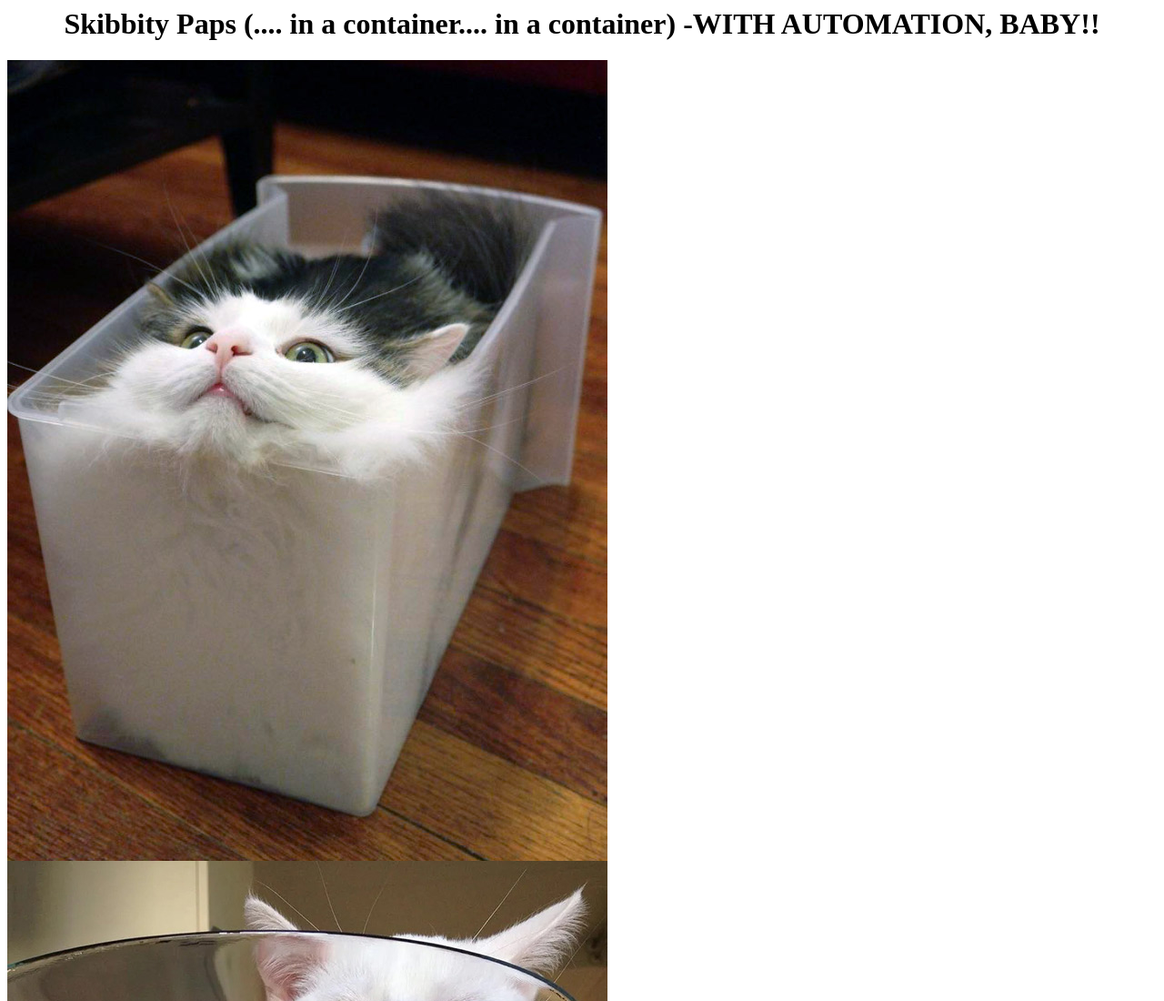
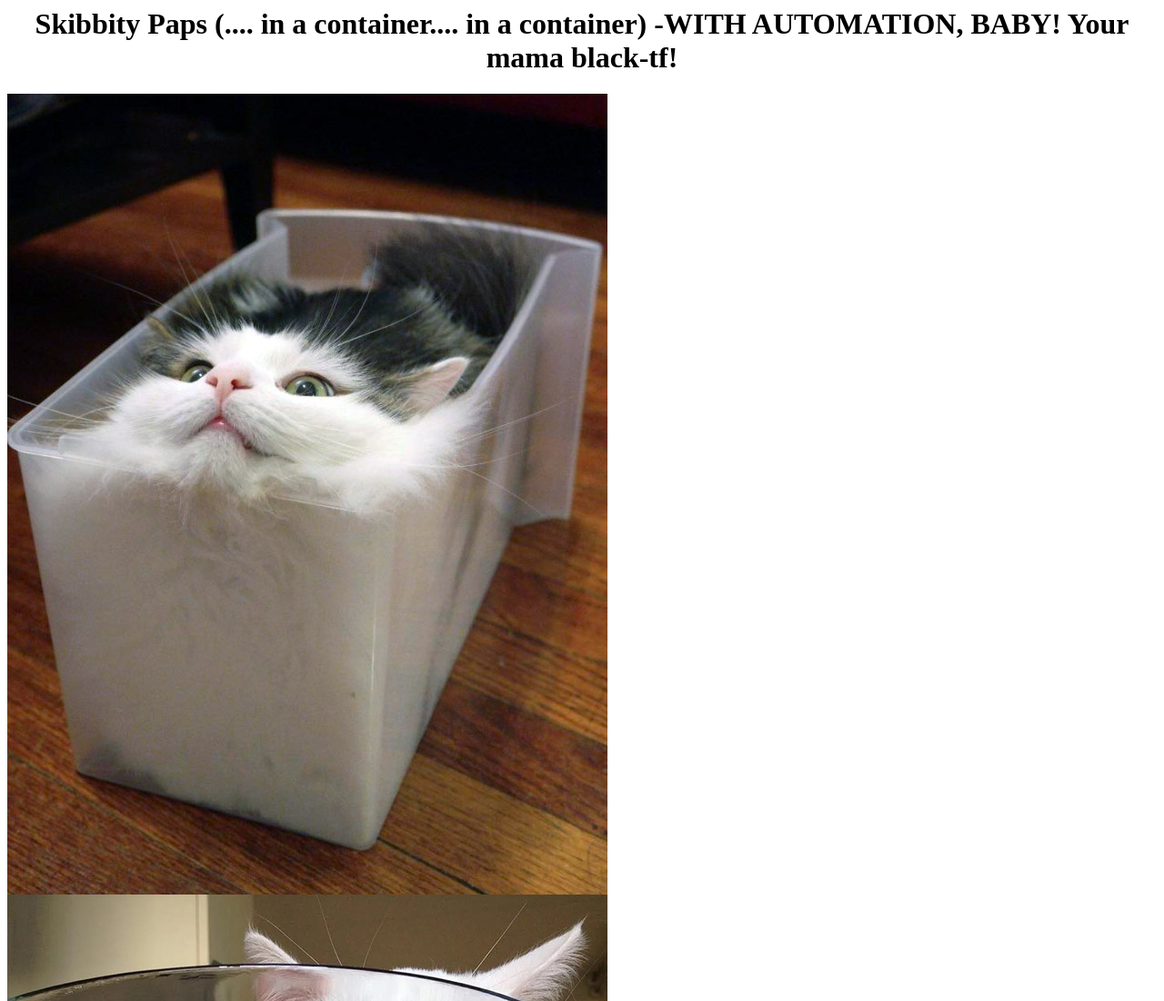
Before and after one commit to z0epapi/catpipeline-tf-repo, a plain HTML site: page index.html in a window 1280 px wide. Shown: the top 1100 px of the page at 91% size. Drawn offline with Linux system fonts and the light colour scheme.

Commit message:
black mmama update

```diff
--- a/index.html
+++ b/index.html
@@ -3,7 +3,7 @@
 		<title> Container of cats </title>
 	</head>
 	<body>
-		<center><h1> Skibbity Paps (.... in a container.... in a container) -WITH AUTOMATION, BABY!!</h1></center>
+		<center><h1> Skibbity Paps (.... in a container.... in a container) -WITH AUTOMATION, BABY! Your mama black-tf!</h1></center>
 
 		<section id="photos">
 			<img src="containerandcat1.jpg" alt="container and a cat">
```
